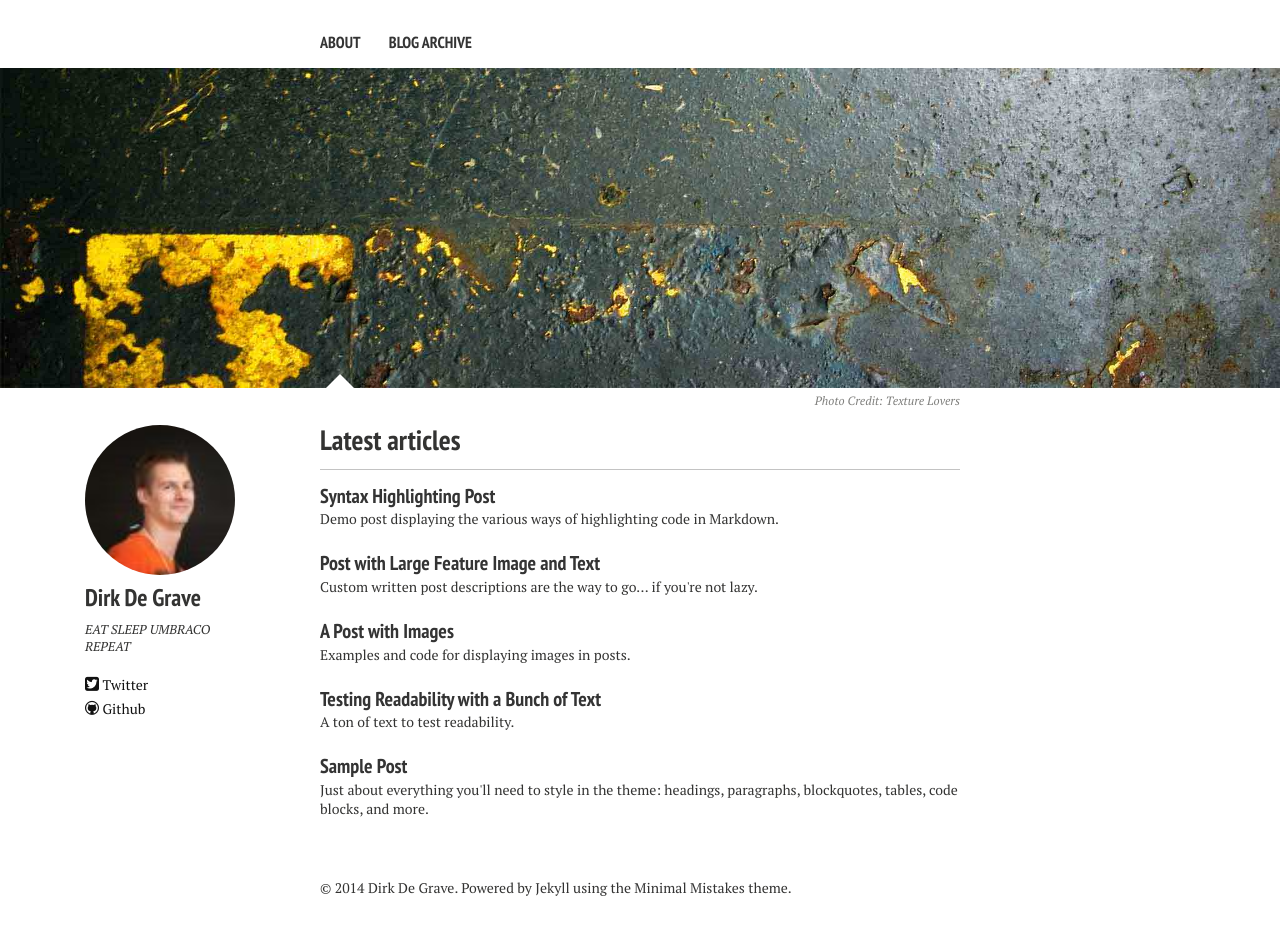
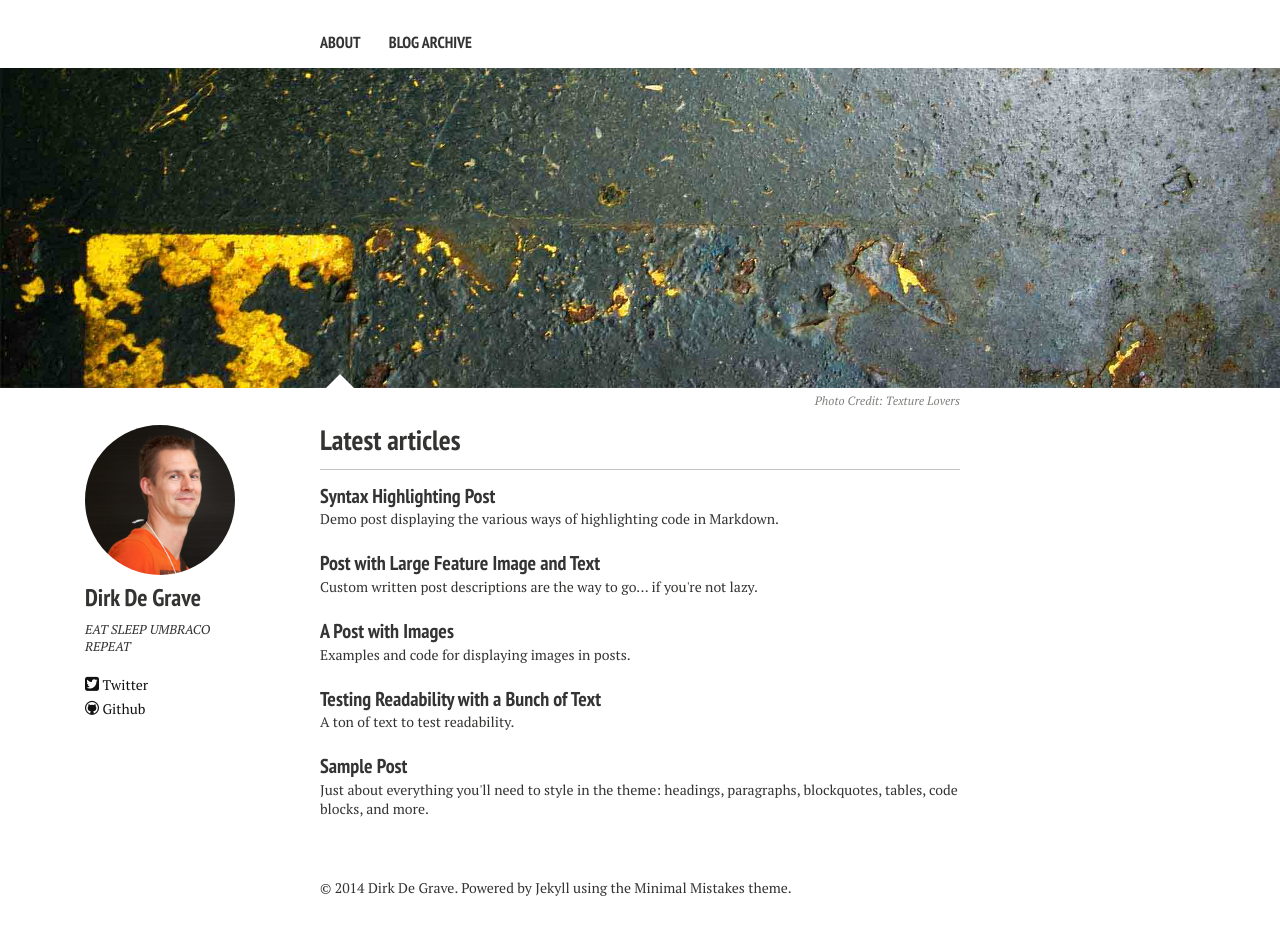
Before and after one commit to netaddicts/netaddicts.github.io, a Jekyll site: the page built from index.md, in a window 1280 px wide. Built offline with Jekyll 4.4.1, drawn with Linux system fonts in a browser that asks for light colours; nearby versions of some CDN libraries.

Commit message:
Oh dear, I'm almost there...

```diff
--- a/_config.yml
+++ b/_config.yml
@@ -7,7 +7,7 @@ url:              http://www.netaddicts.be
 # Owner/author information
 owner:
   name:           Dirk De Grave
-  avatar:         me.jpeg
+  avatar:         me.jpg
   bio:            "EAT SLEEP UMBRACO REPEAT"
   email:          dirk@netaddicts.be
   # Social networking links are used in author-bio sidebar. Update and remove as you like.
```
Also changed, not shown: images/me.jpeg (deleted), images/me.jpg (added).
